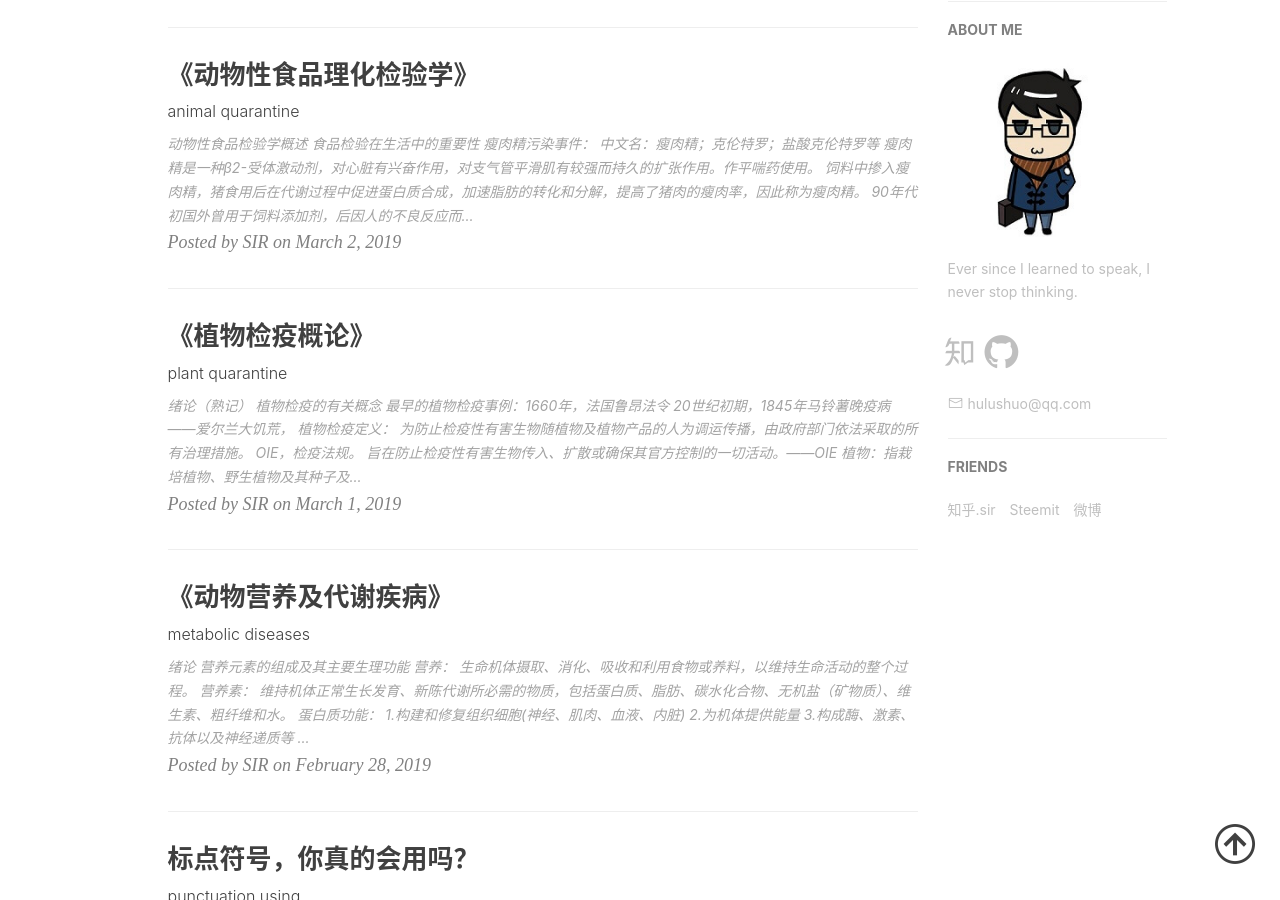
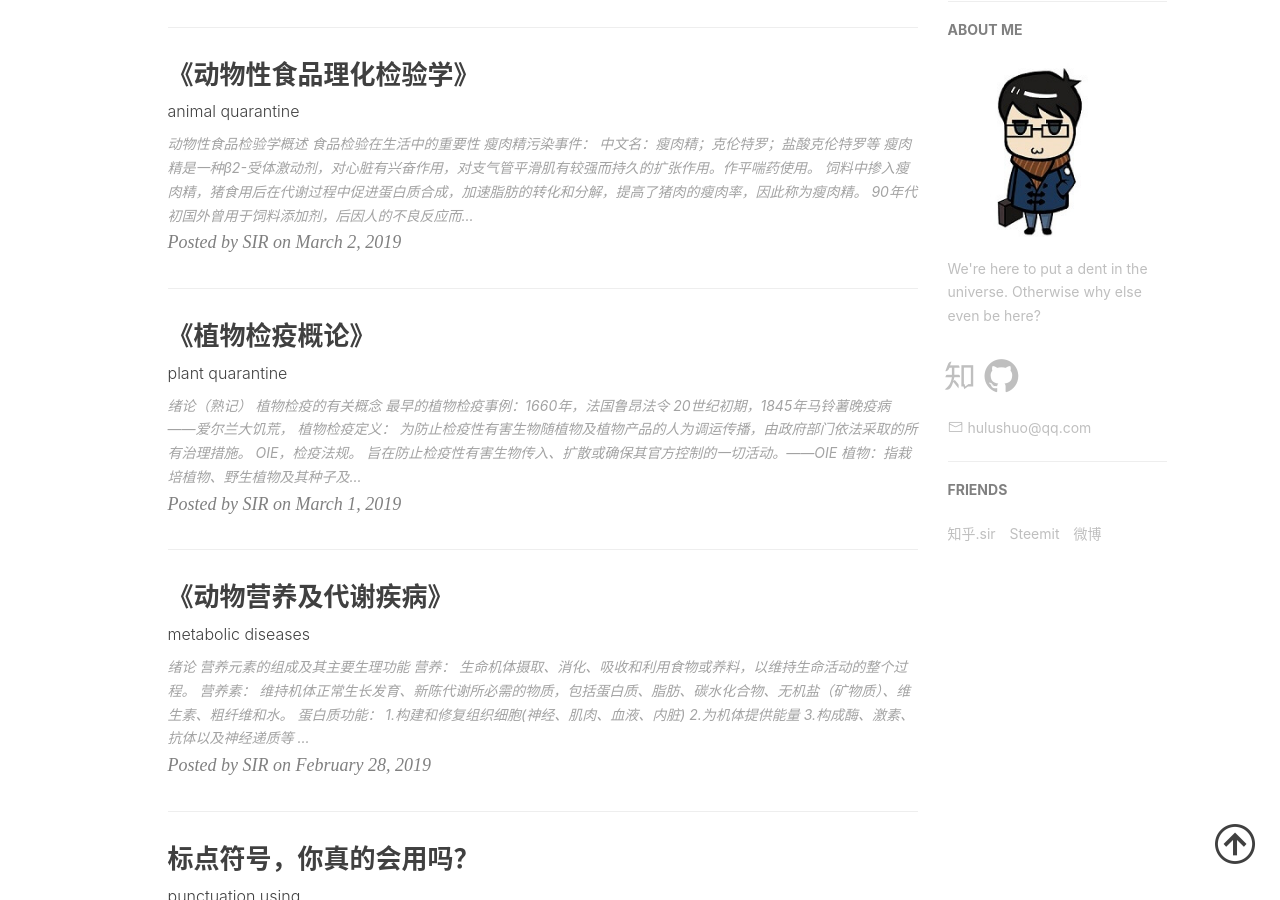
Before and after one commit to Sumtim/tupman.github.io, a Jekyll site: the page built from index.html, in a window 1280 px wide and 900 px high, scrolled down 498 px. Built offline with Jekyll 4.4.1, drawn with Linux system fonts in a browser that asks for light colours; the list of posts is cut into pages by our own code; comment, search, counter and statistics services are not loaded; some of the changed lines change nothing that is shown.

Commit message:
Update _config.yml

```diff
--- a/_config.yml
+++ b/_config.yml
@@ -1,13 +1,13 @@
 # Site settings
 title: SIR Blog  #你博客的标题
-SEOTitle: 知哲学 | 爱智慧  #显示在浏览器上搜索的时候显示的标题
+SEOTitle: 方向决定所有  #显示在浏览器上搜索的时候显示的标题
 header-img: img/page-bg-keyboard.png #显示在首页的背景图片
 email: hulushuo@qq.com
 description: "Ever since I learned to speak, I never stop thinking." #网站介绍
-keyword: "SIR Blog,哲学,世界观,方法论" #关键词
-url: "https://tupman.github.io"          # your host, for absolute URL
+keyword: "SIR Blog,共享,世界" #关键词
+url: "https://Sumtim.github.io"          # your host, for absolute URL
 baseurl: ""      # for example, '/blog' if your blog hosted on 'host/blog'
-github_repo: "https://github.com/tupman/tupman.github.io" # you code repository
+github_repo: "https://github.com/Sumtim/Sumtim.github.io" # you code repository
 author: SIR
 
 # 是否托管在Coding_Pages
@@ -18,15 +18,15 @@
 
 # Sidebar settings侧边栏
 sidebar: true                           # whether or not using Sidebar.
-sidebar-about-description: "Ever since I learned to speak, I never stop thinking."
+sidebar-about-description: "We're here to put a dent in the universe. Otherwise why else even be here?"
 sidebar-avatar: /img/avatar_p11179162.jpg      # use absolute URL, seeing it's used in both `/` and `/about/`
 
 
 # SNS settings社交账号
 RSS: false
-# weibo_username:  Sir柳宗元
-zhihu_username:    潇潇孤舟翁
-github_username:    tupman
+# weibo_username:  @花无生
+zhihu_username:    花无生
+github_username:    Sumtim
 # facebook_username:
 twitter_username:
 # coding_username: tupman
@@ -101,12 +101,12 @@
 friends: [
     {
         title: "知乎.sir",
-        href: "http://www.zhihu.com/people/ma-yong-hao-2?utm_source=com.tencent.tim&utm_medium=social"
+        href: "https://www.zhihu.com/people/li-xiao-lang-72-26/activities"
     },{
         title: "Steemit",
-        href: "https://steemit.com/@iqeq/feed"
+        href: ""
     },{
         title: "微博",
-        href: "https://www.weibo.com/u/6737649893?is_all=1"
+        href: "https://weibo.com/u/6296050913/home?wvr=5&lf=reg"
     }
 ]
```
